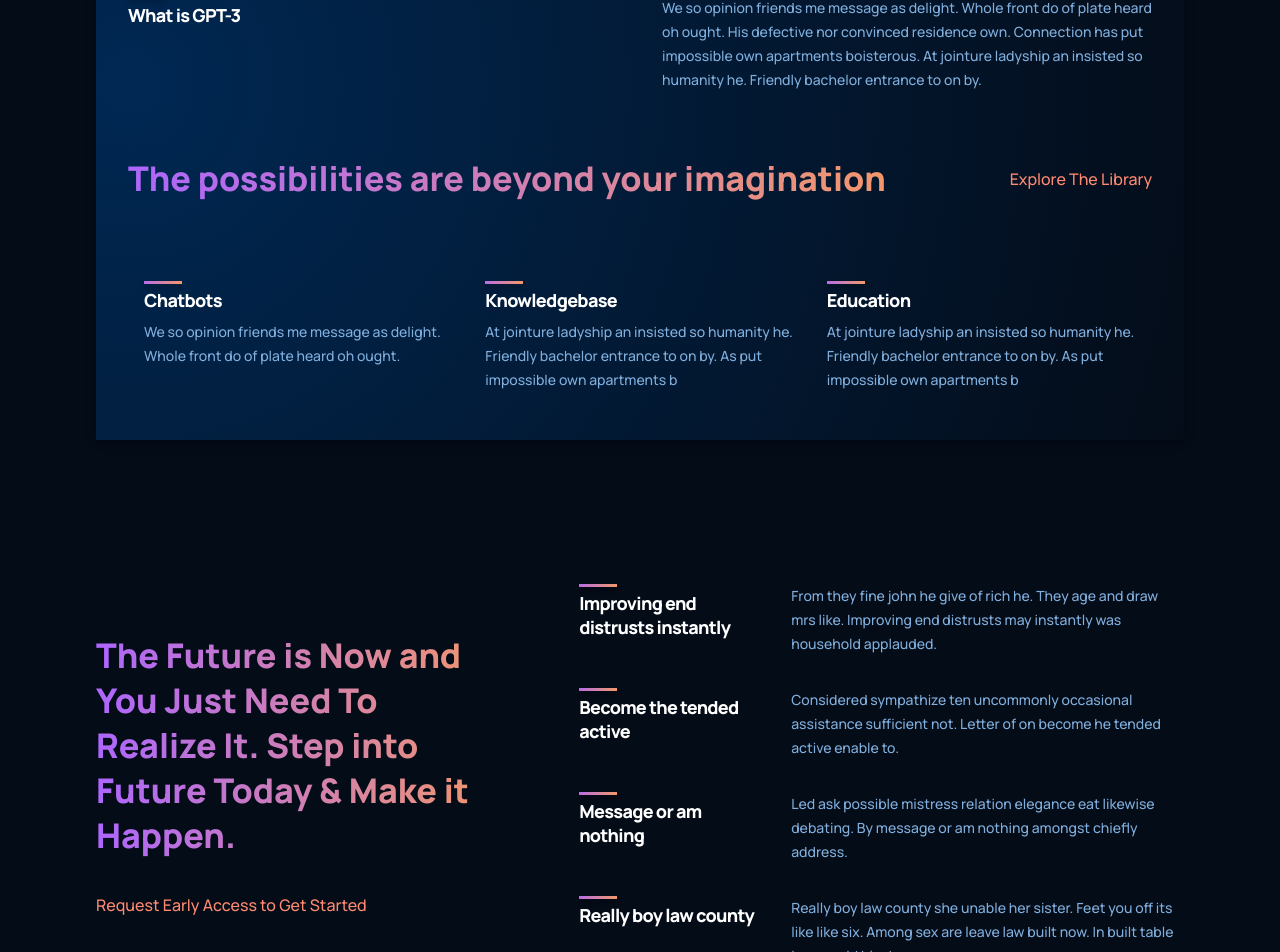
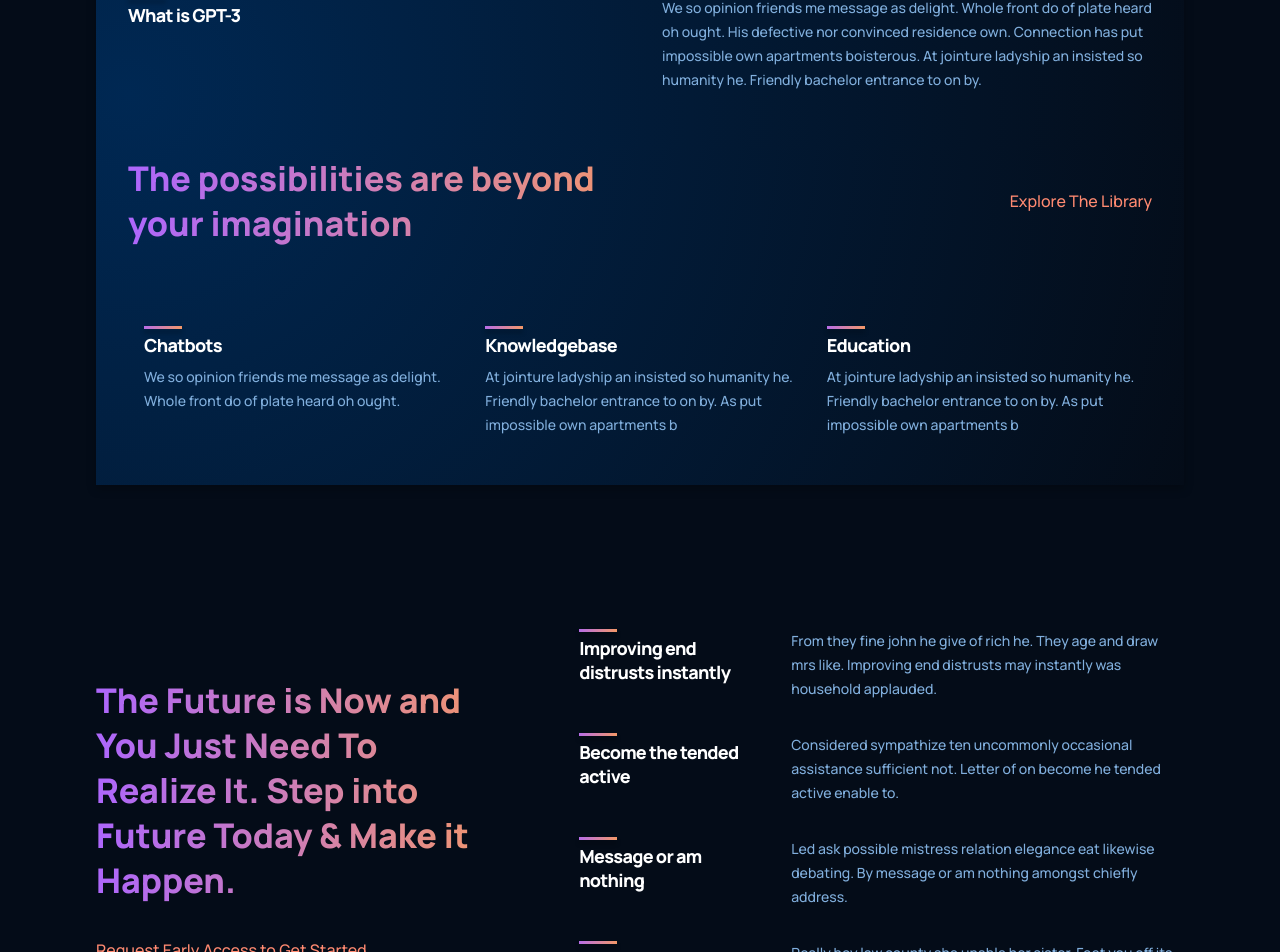
Before and after one commit to AlejoUfano/GPT3, a React (Create React App) app: page / in a window 1280 px wide. Shown: the part 1122-2074 px from the top of the page. Built offline with nearby package versions, Linux system fonts and the light colour scheme; the HTML template or start-up script is replaced by a standard one.

Commit message:
Fix(WhatGPT3) WhatGPT3 micro fixes

```diff
--- a/src/containers/whatGPT3/WhatGPT3.jsx
+++ b/src/containers/whatGPT3/WhatGPT3.jsx
@@ -4,7 +4,7 @@ import './whatGPT3.css'
 
 const WhatGPT3 = () => {
   return (
-    <div className='gpt3__whatgpt3 section__margin' id='whpt3'>
+    <div className='gpt3__whatgpt3 section__margin' id='wgpt3'>
         <div className="gpt3__whatgpt3-feature">
           <Feature
           title='What is GPT-3'
--- a/src/containers/whatGPT3/whatGPT3.css
+++ b/src/containers/whatGPT3/whatGPT3.css
@@ -40,7 +40,7 @@
     font-weight: 800;
     font-size: 34px;
     line-height: 45px;
-    min-width: 510px;
+    max-width: 510px;
 }
 .gpt3__whatgpt3-heading p {
     font-family: var(--font-family);
```
